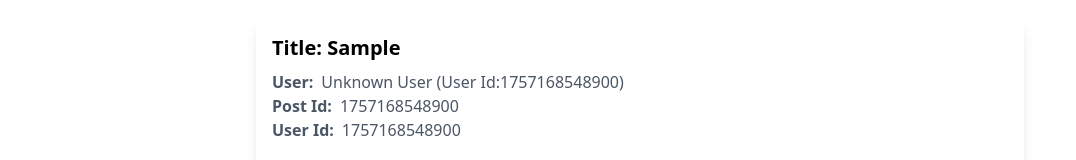
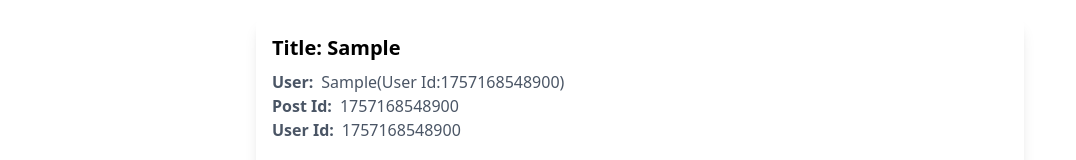
Before and after one commit to keremkaramann/react-ts, a React (Vite) app: page /posts in a window 1280 px wide. Both pictures are taken after typing "Sample", "Sample", "Sample" into the empty fields and a click on the button "Add Post". Shown: the part 424-584 px from the top of the page, without its empty margins (0-1076 px from the left). Built offline with nearby package versions, Linux system fonts and the light colour scheme; no server answers.

Commit message:
addnewpost bug fixed and readme added

```diff
--- a/src/components/PostCard.tsx
+++ b/src/components/PostCard.tsx
@@ -76,7 +76,7 @@ const PostCard: React.FC<PostCardProps> = ({
           <div className="flex gap-2">
             <p className="text-gray-600 font-bold">User:</p>
             <p className="text-gray-600">
-              {formData.user ?? "Unknown User"}{" "}
+              {formData.user}
               <span className="font-medium">(User Id:{posts.userId})</span>
             </p>
           </div>
--- a/src/components/PostList.tsx
+++ b/src/components/PostList.tsx
@@ -39,9 +39,7 @@ const PostList = () => {
       >
         Go Back to Home Page
       </Link>
-
       <h1 className="text-center m-5 font-bold text-3xl">Post List</h1>
-
       <div className="flex justify-center m-2">
         <AddNewPost posts={posts} setPosts={setPosts} />
       </div>
@@ -58,13 +56,13 @@ const PostList = () => {
             </button>
           </div>
         ) : (
-          posts.map((post) => {
+          posts?.map((post) => {
             const user = users.find((user) => user.id === post.userId);
             return (
               <PostCard
                 key={post.id}
                 posts={post}
-                userName={user ? user.name : "Unknown User"}
+                userName={post.user || (user ? user.name : "Unknown User")}
                 onDelete={handleDelete}
                 onEdit={handleEdit}
               />
```
Also changed, not shown: 1 other file (tests, documents, lock files or other folders).
